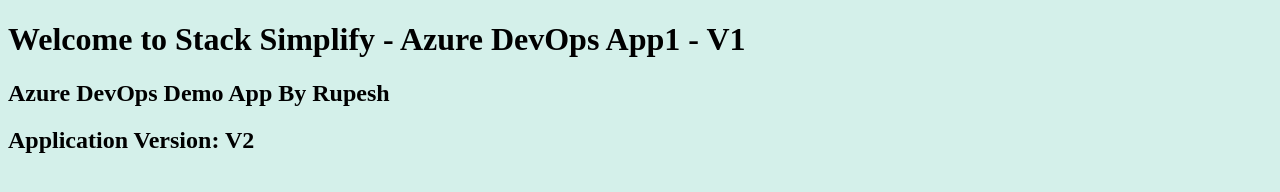
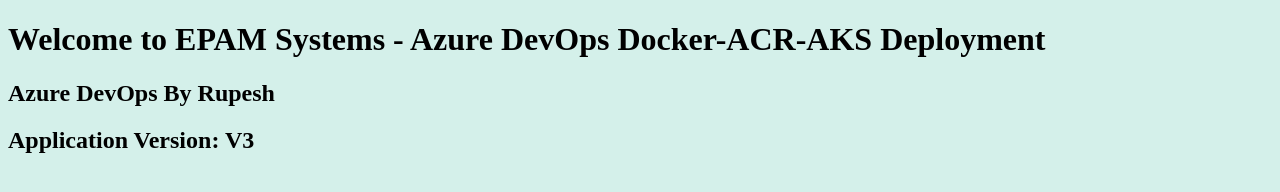
Before and after one commit to rupeshdhondi/AzureDevOps-Docker-ACR-AKS-Pipeline, a plain HTML site: page index.html in a window 1280 px wide. Drawn offline with Linux system fonts and the light colour scheme.

Commit message:
version 3 changes

```diff
--- a/index.html
+++ b/index.html
@@ -1,8 +1,8 @@
 <!DOCTYPE html>
 <html>
    <body style="background-color:rgb(212, 240, 234);">
-      <h1>Welcome to Stack Simplify - Azure DevOps App1 - V1</h1>
-      <h2>Azure DevOps Demo App By Rupesh</h2>
-      <h2>Application Version: V2</h2>
+      <h1>Welcome to EPAM Systems - Azure DevOps Docker-ACR-AKS Deployment</h1>
+      <h2>Azure DevOps By Rupesh</h2>
+      <h2>Application Version: V3</h2>
    </body>
 </html>
```
